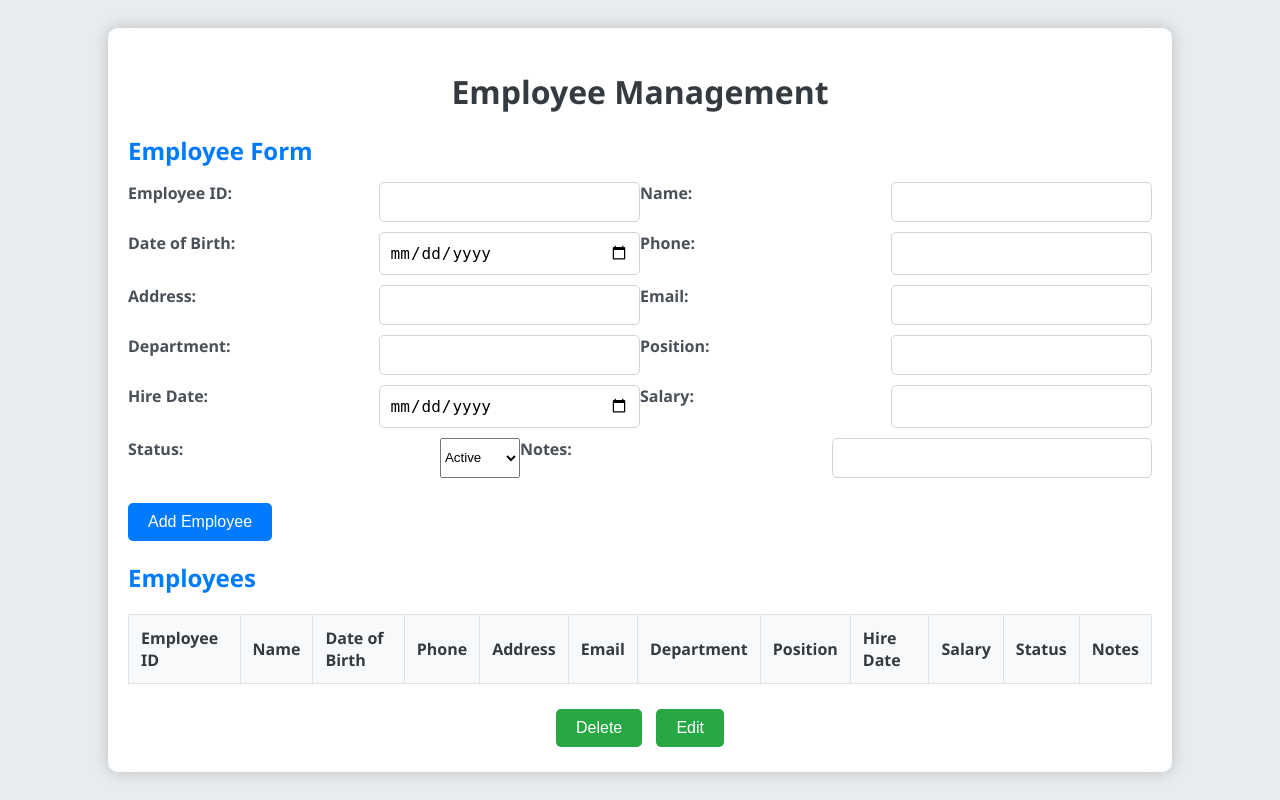
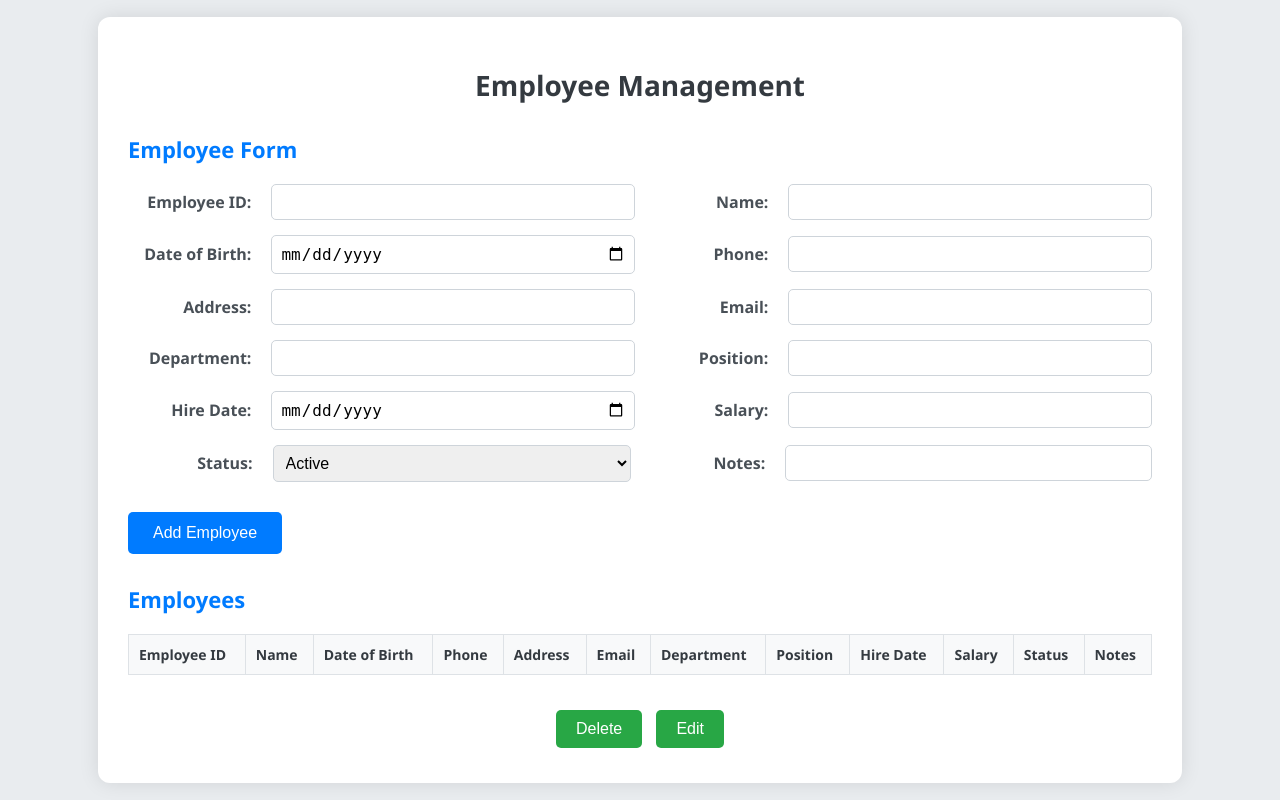
Before and after one commit to QuanNguyenA08/HocPhan12Web, a Django app: page /nhanSu in a window 1280 px wide. Run offline with Django 4.2, Linux system fonts and the light colour scheme; lists and menus that the app fills with data are empty.

Commit message:
Update style.css

```diff
--- a/adminProject/member/static/css/style.css
+++ b/adminProject/member/static/css/style.css
@@ -13,62 +13,71 @@ body {
     width: 80%;
     max-width: 1200px;
     background: #fff;
-    padding: 20px;
-    box-shadow: 0 0 15px rgba(0, 0, 0, 0.2);
-    border-radius: 10px;
+    padding: 30px;
+    box-shadow: 0 0 20px rgba(0, 0, 0, 0.1);
+    border-radius: 12px;
 }
 
 h1 {
     text-align: center;
     color: #343a40;
+    margin-bottom: 30px;
+    font-size: 28px;
 }
 
 .form-container, .grid-container {
-    margin-bottom: 20px;
+    margin-bottom: 30px;
 }
 
 .form-container h2, .grid-container h2 {
     color: #007bff;
-    margin-bottom: 15px;
+    margin-bottom: 20px;
+    font-size: 22px;
 }
 
 .form-row {
     display: flex;
     justify-content: space-between;
-    margin-bottom: 10px; /* Reduced margin to bring elements closer */
+    align-items: center;
+    margin-bottom: 15px;
+    gap: 10px; /* Ensure there is spacing between labels and inputs */
 }
 
 .form-row label {
-    width: 48%;
+    width: 25%; /* Make labels and inputs occupy half of the row */
     font-weight: bold;
     color: #495057;
-    margin-bottom: 5px; /* Reduced margin to bring label closer to input */
+    text-align: right; /* Align labels to the right for better readability */
+    margin-right: 10px;
 }
 
-.form-row input {
-    width: 48%;
-    padding: 10px;
+.form-row input,
+.form-row select {
+    width: 70%;
+    padding: 8px;
     border: 1px solid #ced4da;
     border-radius: 5px;
     font-size: 16px;
-    box-sizing: border-box;
     outline: none;
+    transition: border-color 0.3s;
 }
 
-.form-row input:focus {
+.form-row input:focus,
+.form-row select:focus {
     border-color: #007bff;
-    box-shadow: 0 0 0 0.2rem rgba(38, 143, 255, 0.25);
+    box-shadow: 0 0 5px rgba(0, 123, 255, 0.2);
 }
 
 button {
     margin-top: 15px;
-    padding: 10px 20px;
+    padding: 12px 25px;
     background-color: #007bff;
     color: #fff;
     border: none;
     border-radius: 5px;
     cursor: pointer;
     font-size: 16px;
+    transition: background-color 0.3s;
 }
 
 button:hover {
@@ -83,8 +92,9 @@ button:hover {
 
 .grid-container th, .grid-container td {
     border: 1px solid #dee2e6;
-    padding: 12px;
+    padding: 10px;
     text-align: left;
+    font-size: 14px;
 }
 
 .grid-container th {
@@ -119,6 +129,7 @@ button:hover {
     border-radius: 5px;
     cursor: pointer;
     font-size: 16px;
+    transition: background-color 0.3s;
 }
 
 .actions button:hover {
```
